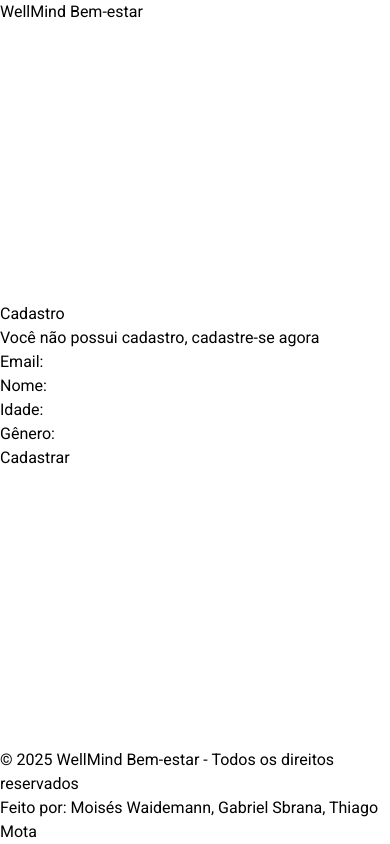
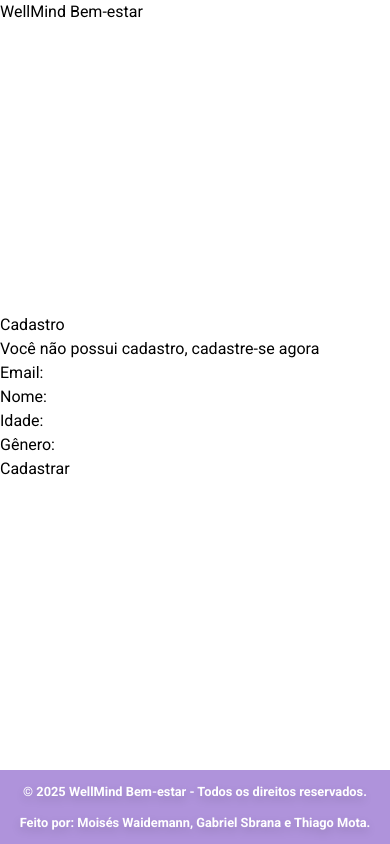
Before and after one commit to WellMind-Bem-estar-Inteligente/WellMind, a React (Vite) app in the folder wellmind-project/: page /login-or-create-account/cadastro in a window 390 px wide. Built offline with nearby package versions, Linux system fonts and the light colour scheme; a web font is replaced by a local one.

Commit message:
feat: Adicionando estilização e responsividade no rodapé

```diff
--- a/wellmind-project/src/components/Rodape/Rodape.tsx
+++ b/wellmind-project/src/components/Rodape/Rodape.tsx
@@ -1,8 +1,12 @@
 export default function Rodape() {
-    return(
-        <footer>
-            <p>&copy; 2025 WellMind Bem-estar - Todos os direitos reservados</p>
-            <p>Feito por: Moisés Waidemann, Gabriel Sbrana, Thiago Mota</p>
-        </footer>
-    );
+  return (
+    <footer className="w-[100vw] text-[0.80rem] sm:text-[1rem] md:text-[0.85rem] lg:text-[0.9rem] xl:text-[0.9rem] text-white font-bold flex flex-col text-center bg-[var(--bg-rodape)] p-3 gap-2 sm:p-6 gap-3 md:p-3 gap-3 lg:p-3 gap-3 xl:p-3 gap-3">
+      <p className="drop-shadow-lg">
+        &copy; 2025 WellMind Bem-estar - Todos os direitos reservados.
+      </p>
+      <p className="drop-shadow-lg">
+        Feito por: Moisés Waidemann, Gabriel Sbrana e Thiago Mota.
+      </p>
+    </footer>
+  );
 }
--- a/wellmind-project/src/globals.css
+++ b/wellmind-project/src/globals.css
@@ -5,6 +5,7 @@
   scroll-behavior: smooth;
   --font-base: "Roboto", sans-serif;
   --color-font-black: #1e1e1e;
+  --bg-rodape: #AF93DB;
 }
 
 @layer base {
```
